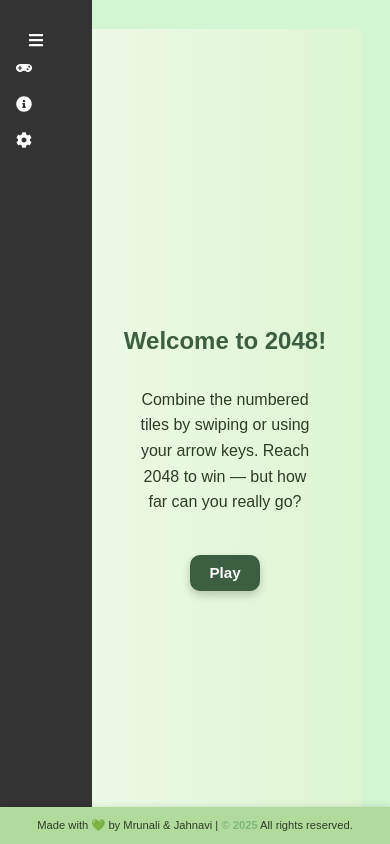
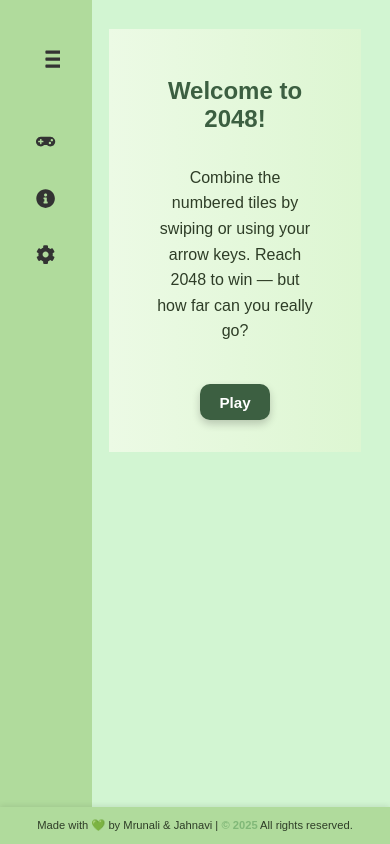
Before and after one commit to janhaviss/2048_Game, a React (Vite) app in the folder 2048_game/: page / in a window 390 px wide. Built offline with nearby package versions, Linux system fonts and the light colour scheme.

Commit message:
Changed CSS to fix Sidebar

```diff
--- a/2048_game/src/App.css
+++ b/2048_game/src/App.css
@@ -26,6 +26,7 @@ html, body {
   transition: margin-left 0.3s ease;
   width: 100%;
   box-sizing: border-box;
+  /* height: 80vh; */
 }
 
 
--- a/2048_game/src/css/Game.css
+++ b/2048_game/src/css/Game.css
@@ -43,7 +43,7 @@
   border-radius: 12px;
   border: 1px solid #3c5f41;
   background-color: #B0DB9C;
-  max-width: 500px; /* ⬅️ new: wide enough for all items */
+  max-width: 600px; /* ⬅️ new: wide enough for all items */
   width: 100%;
   box-sizing: border-box;
 }
@@ -112,6 +112,7 @@
 
   .score-container {
     gap: 1.2rem;
+
   }
 
   .score-item {
@@ -121,10 +122,14 @@
 
 @media screen and (max-width: 480px) {
    .score-container {
+    display: flex;
     flex-direction: column;
     gap: 0.6rem;
     align-items: center;
+    justify-content: center;
     padding: 0.8rem;
+    text-align: center; /* Ensures text alignment for smaller screens */
+
   }
 
 .score-item {
--- a/2048_game/src/css/Landing.css
+++ b/2048_game/src/css/Landing.css
@@ -4,7 +4,7 @@
   justify-content: center;
   align-items: center;
   text-align: center;
-  height: 100vh;
+  /* height: 100vh; */
   padding: 2rem;
   box-sizing: border-box;
   background: linear-gradient(to right, #ecfae5, #ddf6d2); /* match your theme */
--- a/2048_game/src/css/Settings.css
+++ b/2048_game/src/css/Settings.css
@@ -58,9 +58,6 @@
   transition: background-color 0.2s;
 }
 
-.resetbtn:hover {
-  background-color: #1f2a1a;
-}
 
 /* Toggle Switch (Smaller) */
 .toggle-switch {
--- a/2048_game/src/css/sidebar.css
+++ b/2048_game/src/css/sidebar.css
@@ -1,77 +1,97 @@
+/* Base Sidebar Styles */
 .sidebar {
   width: 200px;
-  background-color: #333;
-  color: white;
-  height: 100vh;
+  /* height: 100vh; */
+  background-color: #b0db9c;
+  /* background-color: red; */
+  color: #333;
+  transition: width 0.3s ease;
+  /* display: flex; */
+  flex-direction: column;
+  position: relative;
   padding: 1rem;
-  position: relative;
-  transition: width 0.3s ease;
   overflow: hidden;
 }
 
 .sidebar.collapsed {
-  width: 60px;
+  width: 60px; /* still shows icons */
 }
 
-.sidebar h2 {
-  font-size: 1.4rem;
-  margin-bottom: 2rem;
-  white-space: nowrap;
-  overflow: hidden;
-  text-overflow: ellipsis;
+/* Header */
+.sidebar-header {
+  display: flex;
+  align-items: center;
+  justify-content: space-between;
+  padding: 1rem;
 }
 
-.sidebar nav {
+/* Nav Items */
+.nav-links {
   display: flex;
   flex-direction: column;
-  gap: 1rem;
+  margin-top: 1rem;
 }
 
-.sidebar button,
-.sidebar select {
-  background-color: transparent;
-  border: none;
-  color: white;
-  text-align: left;
-  font-size: 1rem;
+.nav-item {
+  display: flex;
+  align-items: center;
+  padding: 1rem;
+  transition: background 0.2s;
+}
+
+.nav-item:hover {
+  background-color: #cae8bd;
   cursor: pointer;
 }
 
-.sidebar select {
-  background-color: #444;
-  padding: 0.5rem;
-  border-radius: 4px;
+.nav-icon {
+  margin-right: 1rem;
+  font-size: 1.2rem;
 }
 
-.sidebar .toggle-btn {
-  position: absolute;
-  top: 1rem;
-  right: 1rem;
-  background-color: transparent;
+/* When collapsed, hide text but keep icon */
+.sidebar.collapsed .nav-item span:not(.nav-icon) {
+  display: none;
+}
+
+.sidebar.collapsed .nav-icon {
+  margin: auto;
+}
+
+/* Toggle Button */
+.toggle-button {
+  background: none;
   border: none;
-  color: white;
-  font-size: 1.5rem;
+  color: #333;
+  font-size: 1.4rem;
   cursor: pointer;
 }
 
-/* Responsive sidebar */
-@media screen and (max-width: 768px) {
+
+/* Responsive layout */
+@media (max-width: 768px) {
   .sidebar {
     position: fixed;
-    z-index: 10;
-    height: 100%;
+    top: 0;
     left: 0;
-    top: 0;
+    height: 100vh;
+    width: 180px;
   }
 
-  .sidebar.collapsed ~ .content-wrapper {
-    margin-left: 60px;
+  .content-wrapper {
+    margin-left: 80px; /* match collapsed width */
   }
 
-  .sidebar:not(.collapsed) ~ .content-wrapper {
-    margin-left: 200px;
+  .sidebar:not(.collapsed) + .content-wrapper {
+    margin-left: 200px; /* full sidebar width */
   }
 }
+   /* I CHANGED THIS */
+
+/* .sidebar {
+  width: 240px;
+  transition: transform 0.3s ease;
+} */
 
 /* colro */
 /* PINK THEME */
@@ -191,3 +211,21 @@ input {
   word-wrap: break-word;
   overflow-x: hidden;
 }
+
+@media (max-width: 480px) {
+  .sidebar {
+    position: fixed;
+    top: 0;
+    left: 0;
+    height: 100vh;
+    width: 180px;
+  }
+
+  .content-wrapper {
+    margin-left: 80px; /* match collapsed width */
+  }
+
+  .sidebar:not(.collapsed) + .content-wrapper {
+    margin-left: 200px; /* full sidebar width */
+  }
+}
```
Lines whose indentation alone changed are shown as unchanged.
